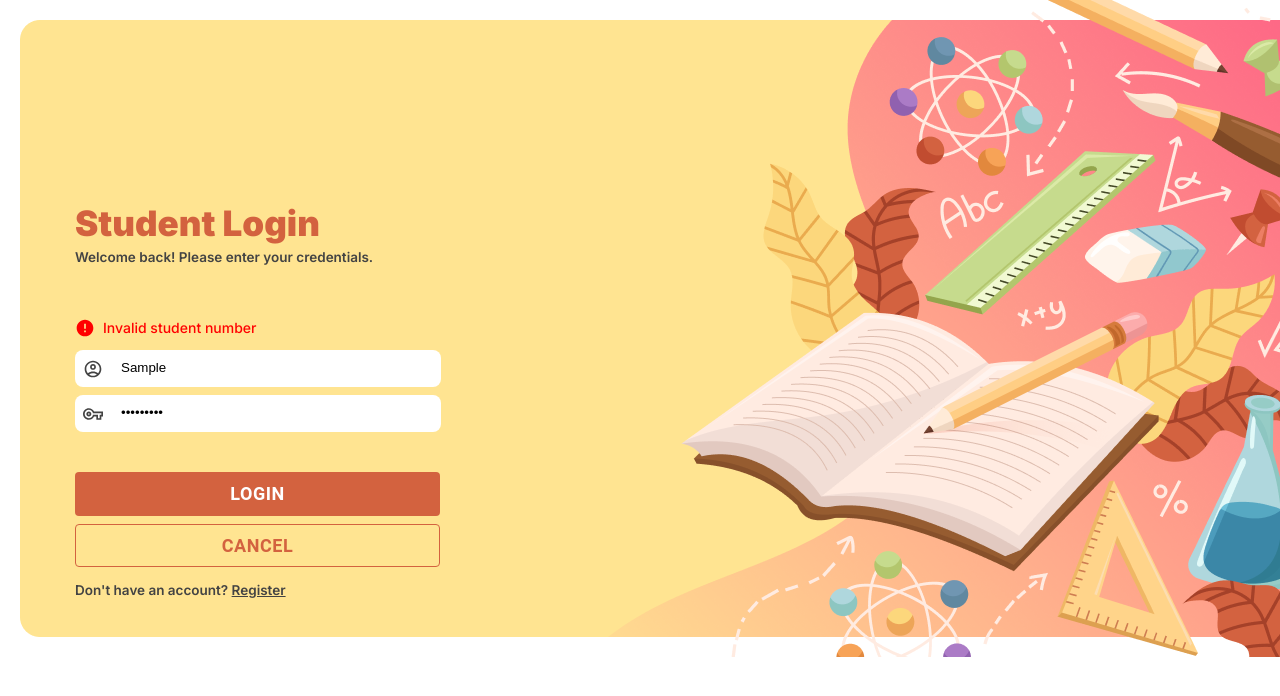
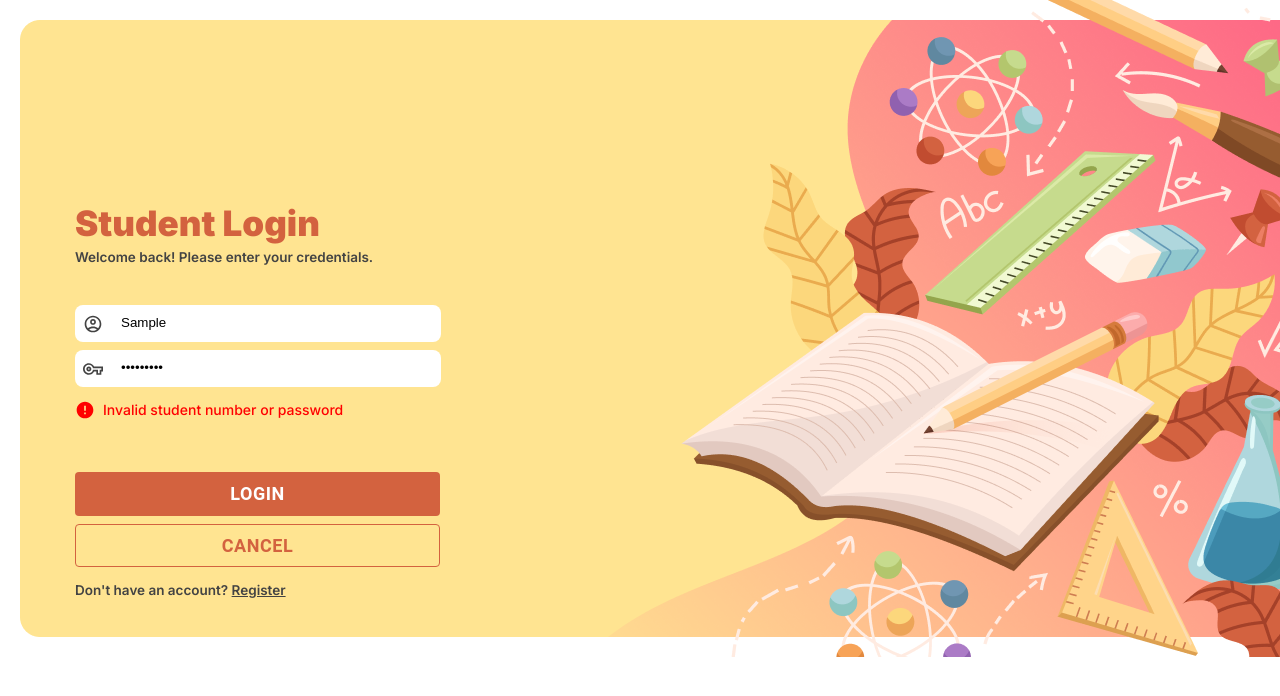
Before and after one commit to lor-rainemanalo/React-Form, a React (Create React App) app: page /login in a window 1280 px wide. Both pictures are taken after typing "Sample", "Sample123" into the empty fields and a click on the button "LOGIN". Shown: the top 696 px of the page. Built offline with nearby package versions, Linux system fonts and the light colour scheme.

Commit message:
change multiple validations to a single validation

```diff
--- a/src/pages/Login.js
+++ b/src/pages/Login.js
@@ -40,26 +40,33 @@ export default function Login() {
   ];
 
   const error = {
-    invalidStudentNumber: "Invalid student number",
-    invalidPassword: "Invalid password",
+    invalidUser: "Invalid student number or password",
+    // invalidPassword: "Invalid password",
   };
 
   const handleSubmit = (e) => {
     e.preventDefault();
     const userData = userDB.find((user) => user.studentNo === studentNumber);
 
-    if (userData) {
-      if (userData.passw !== password) {
-        setErrorMessage({ passw: error.invalidPassword });
-      } else {
-        setErrorMessage({});
-        setOpenLoginModal(true);
-      }
+    // if (userData) {
+    //   if (userData.passw !== password) {
+    //     setErrorMessage({ passw: error.invalidPassword });
+    //   } else {
+    //     setErrorMessage({});
+    //     setOpenLoginModal(true);
+    //   }
+    // } else {
+    //   setErrorMessage({
+    //     ...errorMessage,
+    //     studentNo: error.invalidStudentNumber,
+    //   });
+    // }
+
+    if (!userData || userData.passw !== password) {
+      setErrorMessage({ message: error.invalidUser });
     } else {
-      setErrorMessage({
-        ...errorMessage,
-        studentNo: error.invalidStudentNumber,
-      });
+      setErrorMessage({});
+      setOpenLoginModal(true);
     }
   };
 
@@ -71,18 +78,6 @@ export default function Login() {
           Welcome back! Please enter your credentials.
         </p>
         <form onSubmit={handleSubmit}>
-          {errorMessage.studentNo && (
-            <Box
-              sx={{
-                display: "flex",
-                alignItems: "center",
-                color: "red",
-              }}
-            >
-              <Error fontSize="small" sx={{ mr: 1 }} />
-              <p style={{ fontSize: 14 }}>{errorMessage.studentNo}</p>
-            </Box>
-          )}
           <Box
             sx={{
               display: "flex",
@@ -106,18 +101,6 @@ export default function Login() {
               required
             />
           </Box>
-          {errorMessage.passw && (
-            <Box
-              sx={{
-                display: "flex",
-                alignItems: "center",
-                color: "red",
-              }}
-            >
-              <Error fontSize="small" sx={{ mr: 1 }} />
-              <p style={{ fontSize: 14 }}>{errorMessage.passw}</p>
-            </Box>
-          )}
           <Box
             sx={{
               display: "flex",
@@ -127,7 +110,6 @@ export default function Login() {
               px: 1,
               width: 350,
             }}
-            mb={5}
           >
             <VpnKeyOutlined
               fontSize="small"
@@ -142,11 +124,24 @@ export default function Login() {
               required
             />
           </Box>
+          {errorMessage.message && (
+            <Box
+              sx={{
+                display: "flex",
+                alignItems: "center",
+                color: "red",
+              }}
+            >
+              <Error fontSize="small" sx={{ mr: 1 }} />
+              <p style={{ fontSize: 14 }}>{errorMessage.message}</p>
+            </Box>
+          )}
           <Box
             sx={{
               display: "flex",
               flexDirection: "column",
               gap: 1,
+              marginTop: 5,
             }}
           >
             <PrimaryButton type="submit" width={365} text="Login" />
```
